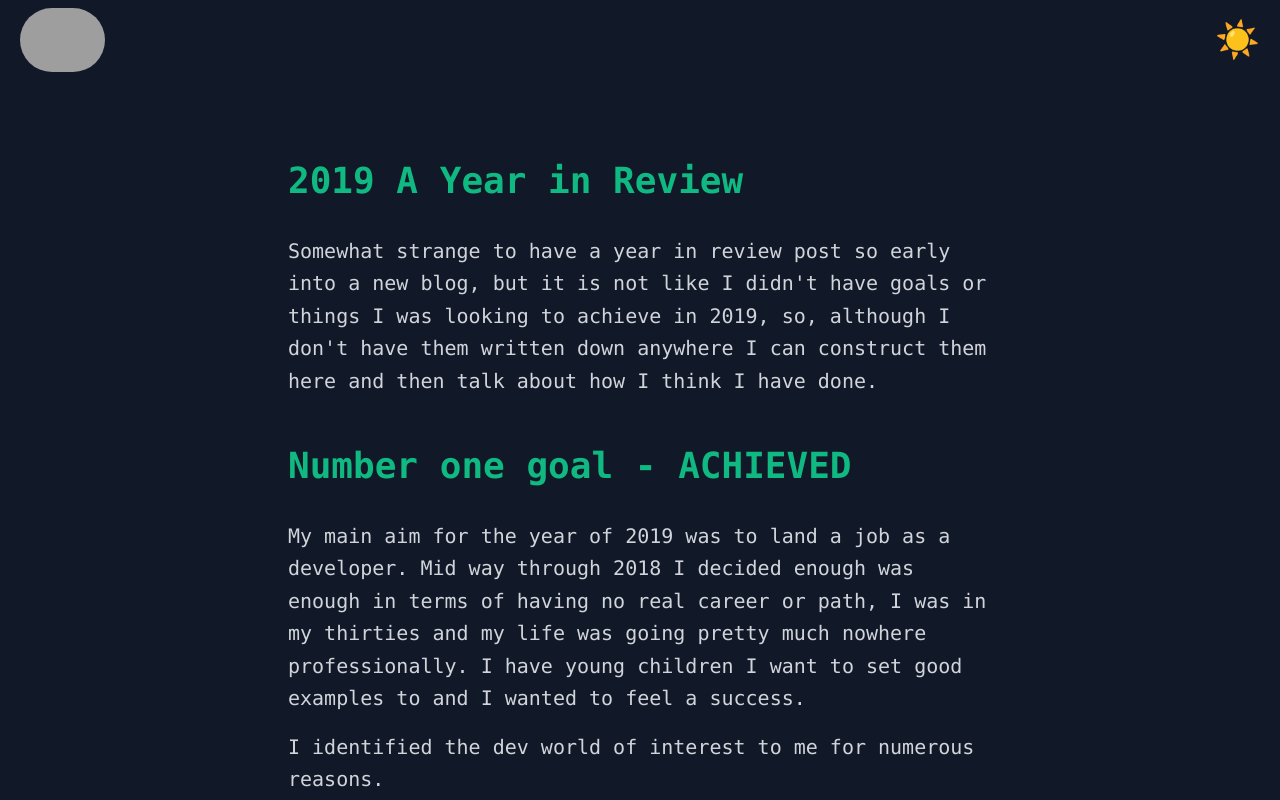
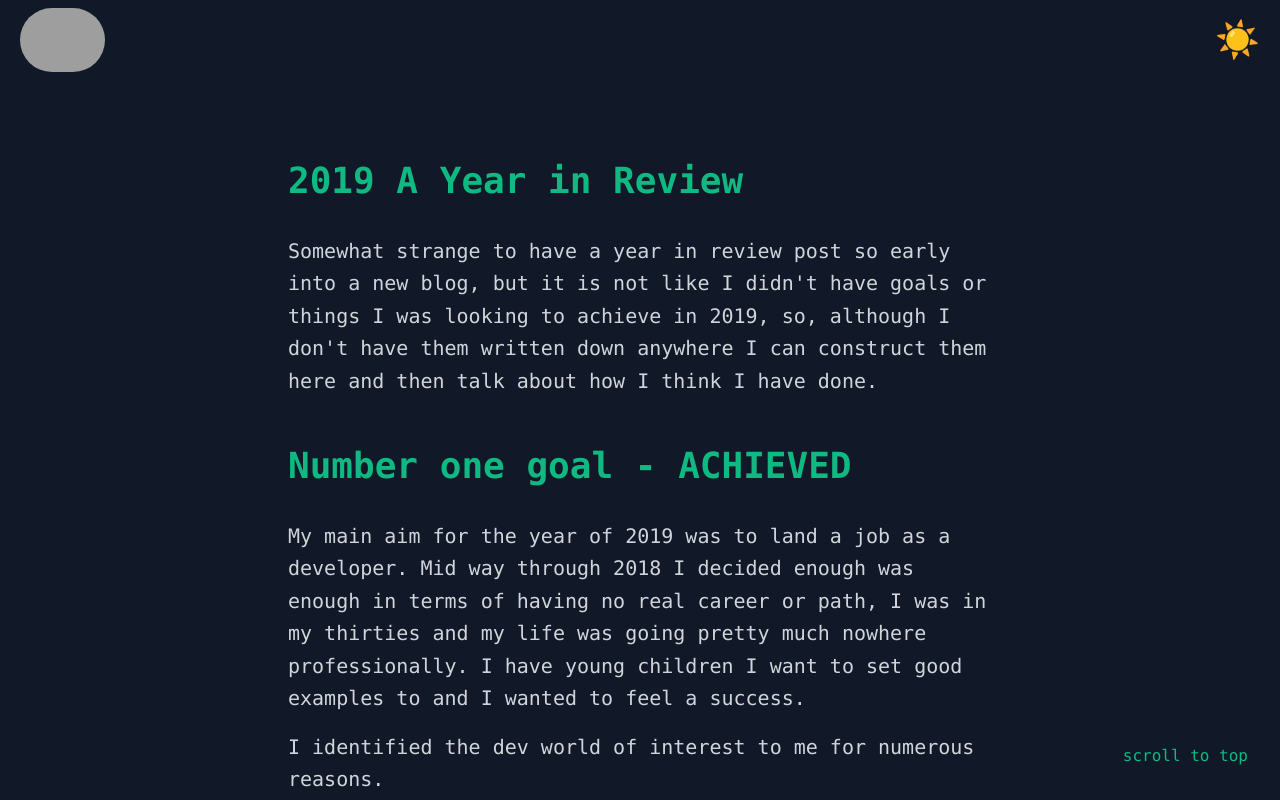
Before and after one commit to shan5742/me, a Next.js app: page /blog/2019-review in a window 1280 px wide. Shown: the top 800 px of the page. Built offline with nearby package versions, Linux system fonts and the light colour scheme; grey boxes are pictures that could not be loaded.

Commit message:
adding scroll to top button

```diff
--- a/package.json
+++ b/package.json
@@ -14,6 +14,7 @@
     "next-images": "^1.6.2",
     "react": "17.0.1",
     "react-dom": "17.0.1",
+    "react-icons": "^4.2.0",
     "uuid": "^8.3.1"
   },
   "devDependencies": {
--- a/pages/blog/[slug].js
+++ b/pages/blog/[slug].js
@@ -7,7 +7,12 @@ function PostTemplate({ content, data }) {
   // This holds the data between `---` from the .md file
   const frontmatter = data;
 
+  const scrollToTop = () => {
+    window.scrollTo(0, 0);
+  };
+
   return (
+    <div className="relative">
       <div className="markdown max-w-3xl mt-12 px-8 flex flex-col mx-auto">
         <h1>{frontmatter.title}</h1>
         <ReactMarkdown source={content} />
@@ -23,6 +28,13 @@ function PostTemplate({ content, data }) {
             back to blog
           </a>
         </Link>
+      </div>
+      <div
+        className="sticky bottom-0 right-0 pr-8 pb-8 text-right text-accent cursor-pointer"
+        onClick={scrollToTop}
+      >
+        scroll to top
+      </div>
     </div>
   );
 }
--- a/pages/blog/index.js
+++ b/pages/blog/index.js
@@ -2,6 +2,7 @@ import fs from "fs";
 import matter from "gray-matter";
 import moment from "moment";
 import Link from "next/link";
+import { FaArrowUp } from "react-icons/fa";
 
 export default function Blog({ posts }) {
   const sortedBlogPosts = posts.sort((a, b) => {
@@ -11,7 +12,12 @@ export default function Blog({ posts }) {
       ? 1
       : 0;
   });
+
+  const scrollToTop = () => {
+    window.scrollTo(0, 0);
+  };
   return (
+    <div className="relative">
       <div className="max-w-3xl px-8 mt-12 mx-auto">
         <h1 className="text-accent text-3xl md:text4xl lg:text-5xl xl:text-5xl font-bold my-4">
           Blog Posts
@@ -52,11 +58,19 @@ export default function Blog({ posts }) {
             </article>
           )
         )}
+
         <Link href="/">
           <a className="text-accent text-md font-bold hover:underline">
             back to home page
           </a>
         </Link>
+      </div>
+      <div
+        className="sticky bottom-0 right-0 pr-8 pb-8 text-right text-accent cursor-pointer"
+        onClick={scrollToTop}
+      >
+        scroll to top
+      </div>
     </div>
   );
 }
--- a/styles/global.css
+++ b/styles/global.css
@@ -1,5 +1,9 @@
 :root {
   @apply .light;
+}
+
+html {
+  scroll-behavior: smooth;
 }
 
 .dark {
```
Also changed, not shown: 1 other file (tests, documents, lock files or other folders). Lines whose indentation alone changed are shown as unchanged.
